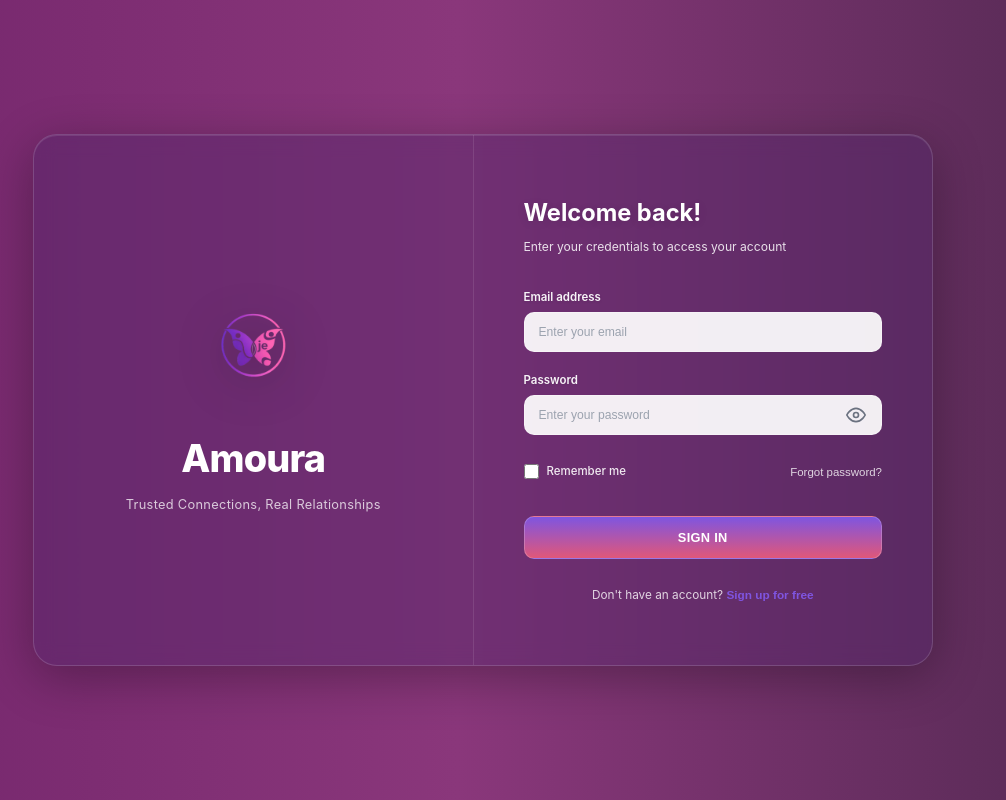
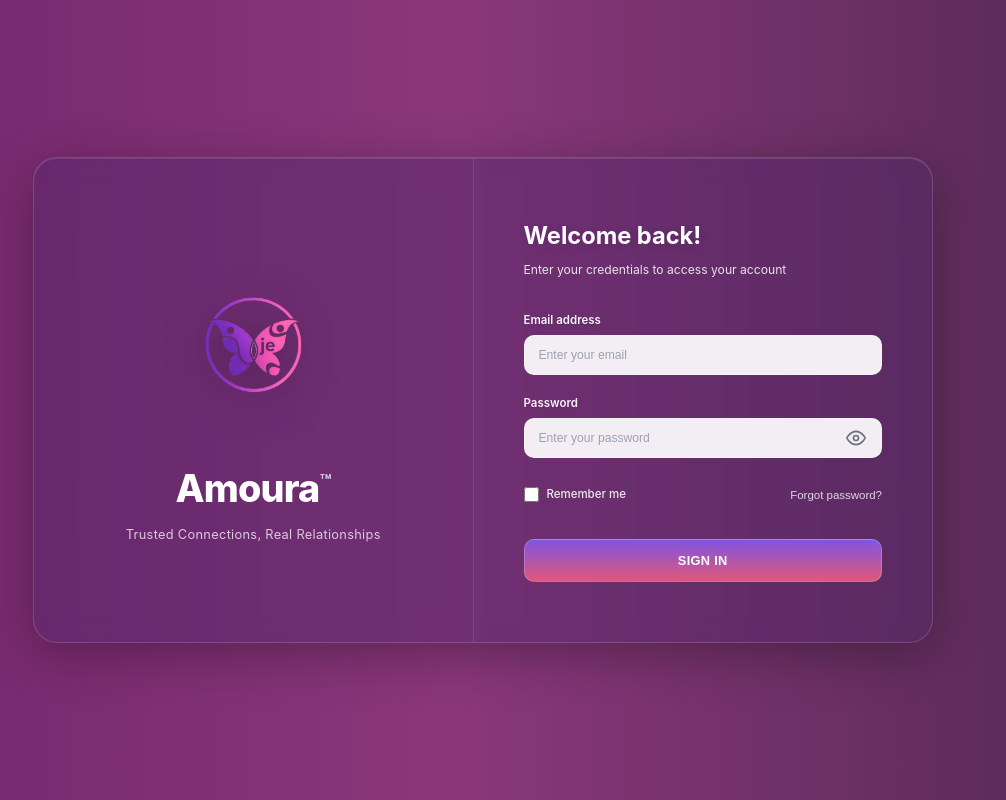
Before and after one commit to IjeButterfly-Relationship-app/Portal, a React (Vite) app: page /login in a window 1280 px wide. Shown: the whole page, without its empty margins (157-1163 px from the left). Built offline with nearby package versions, Linux system fonts and the light colour scheme.

Commit message:
Update login page: remove signup link, bigger logo, add TM to Amoura

```diff
--- a/src/pages/Login.jsx
+++ b/src/pages/Login.jsx
@@ -54,7 +54,10 @@ export default function Login() {
               className={styles.logo}
             />
             <div className={styles.brandSection}>
-              <h1 className={styles.brandName}>Amoura</h1>
+              <h1 className={styles.brandName}>
+                Amoura
+                <span className={styles.trademark}>™</span>
+              </h1>
               <p className={styles.slogan}>
                 Trusted Connections, Real Relationships
               </p>
@@ -161,16 +164,6 @@ export default function Login() {
                 </button>
               </form>
 
-              <div className={styles.loginFooter}>
-                Don't have an account?{" "}
-                <button
-                  type="button"
-                  className={styles.signupLink}
-                  onClick={() => navigate("/signup")}
-                >
-                  Sign up for free
-                </button>
-              </div>
             </div>
           </div>
         </div>
--- a/src/styles/Login.module.css
+++ b/src/styles/Login.module.css
@@ -57,8 +57,8 @@
 
 /* Logo */
 .logo {
-  width: 120px;
-  height: 120px;
+  width: 180px;
+  height: 180px;
   border-radius: 16px;
   object-fit: contain;
   filter: drop-shadow(0 8px 24px rgba(0, 0, 0, 0.3));
```
